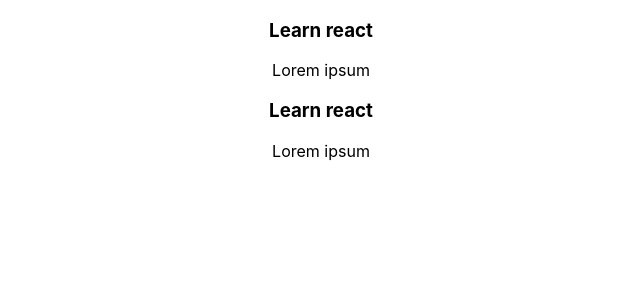
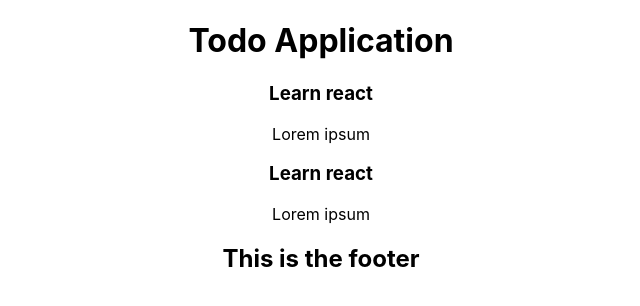
Before and after one commit to chris-wamae/to-do-list, a React (Create React App) app: page / in a window 1280 px wide. Shown: the top 306 px of the page, without its empty margins (319-959 px from the left). Built offline with nearby package versions, Linux system fonts and the light colour scheme.

Commit message:
Created NavBar,Footer and TodoAanalytics components

```diff
--- a/src/App.css
+++ b/src/App.css
@@ -1,3 +1,5 @@
+
+
 .App {
   text-align: center;
 }
--- a/src/App.js
+++ b/src/App.js
@@ -2,11 +2,15 @@
 import './App.css';
 import Home from './view/Home';
 import TodoList from './components/TodoList';
-
+import TodoAnalytics from './view/TodoAnalytics';
+import NavBar from './components/NavBar';
+import Footer from './components/Footer';
 function App() {
   return (
     <div className="App">
+    <NavBar/>
    <Home />
+   <Footer/>
     </div>
   );
 }
--- /dev/null
+++ b/src/components/Footer.js
@@ -0,0 +1,6 @@
+function Footer(){
+    return(<div className="footer">
+        <h2>This is the footer</h2>
+    </div>)
+}
+export default Footer
--- /dev/null
+++ b/src/components/NavBar.js
@@ -0,0 +1,6 @@
+function NavBar(){
+    return(<div className="navbar">
+        <h1>Todo Application</h1>
+    </div>)
+}
+export default NavBar
--- /dev/null
+++ b/src/view/TodoAnalytics.js
@@ -0,0 +1,4 @@
+function TodoAnalytics(){
+    return(<div>Todo analytics</div>)
+}
+export default TodoAnalytics
```
